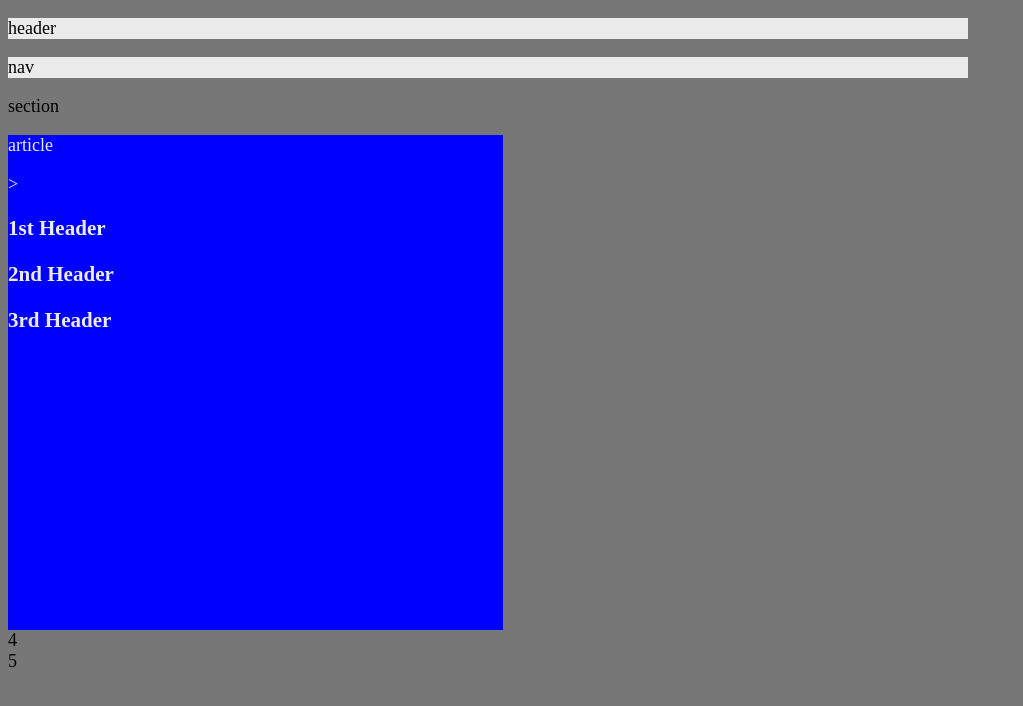
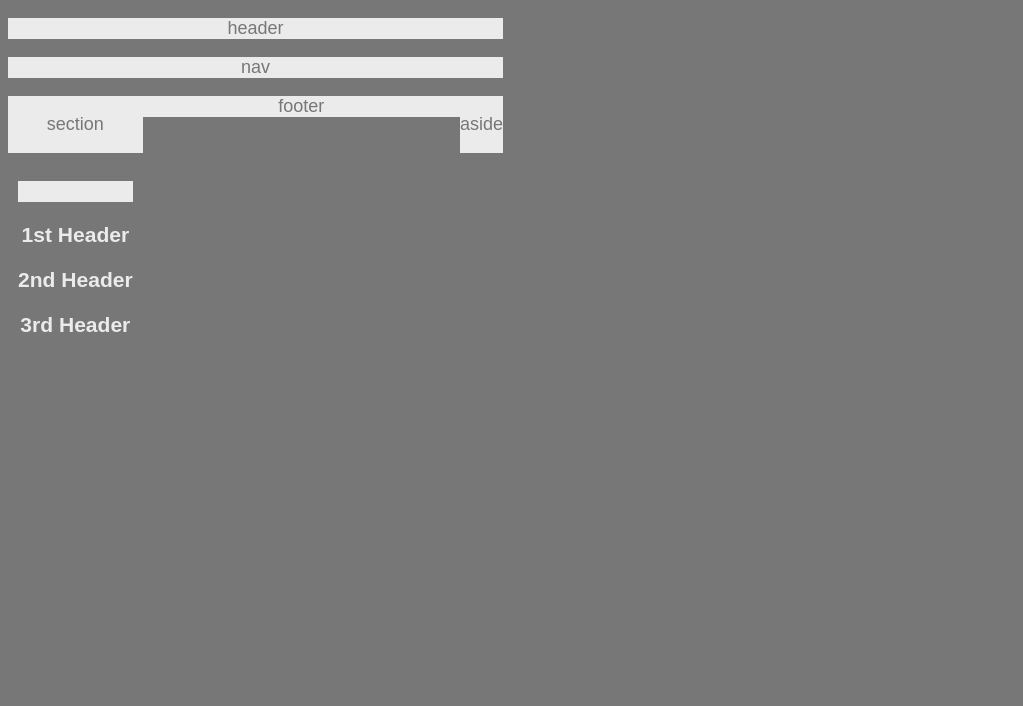
Before and after one commit to EricNg314/HW-Wireframe, a plain HTML site: page index.html in a window 1280 px wide. Shown: the whole page, without its empty margins (0-1023 px from the left). Drawn offline with Linux system fonts and the light colour scheme.

Commit message:
Updated font color, float section left and float aside right.

```diff
--- a/index.html
+++ b/index.html
@@ -5,34 +5,36 @@
     <meta charset="UTF-8">
     <meta name="viewport" content="width=device-width, initial-scale=1.0">
     <meta http-equiv="X-UA-Compatible" content="ie=edge">
-    <title>Document</title>
+    <title>Easier Assignment - Building a Wireframe</title>
     <link rel="stylesheet" href="style.css">
 </head>
 
-<body>
-    <header class="Header">
+<body class="body">
+    <header class="colorLightGrey SectionWidth Center">
         <p>header </p>
     </header>
-    <nav class="Nav">
+    <nav class="colorLightGrey SectionWidth Center">
         <p>nav</p>
     </nav>
-    <header>
-        <section>
+    <header class="SectionWidth Center">
+        <section class="colorLightGrey Center BlockLeft">
             <p>section</p>
-            <article>
-                <p>article</p>>
+            <article class="Article Center">
+                <p class="colorLightGrey">article</p>
                 <h3>1st Header</h3>
                 <h3>2nd Header</h3>
                 <h3>3rd Header</h3>
             </article>
         </section>
-        <aside>
-            4
+        <aside class="colorLightGrey Center BlockRight">
+            <p>aside</p>
         </aside>
     </header>
-    <footer>
-        5
-    </footer>
+
 </body>
 
+    <footer class="colorLightGrey SectionWidth Center">
+        <p>footer</p>
+    </footer>
+
 </html>
--- a/style.css
+++ b/style.css
@@ -1,26 +1,46 @@
-body {
-/*    color: #777; */
-    background: #777;
+.body {
+    color: #777;
+    font-family: 'Arial', 'Helvetica Neue', Helvetica, sans-serif;
+    background-color: #777;
     width: 960px;
     font-size: 18px;
 }
 
-.Header, .Nav, .Section, .Aside, .Footer {
+.colorLightGrey {
     background-color: #ebebeb;
 
 }
 
-Article {
+.BlockLeft {
+    display:block;
+    float: left;
+}
+
+.BlockRight {
+    display:block;
+    float: right;
+}
+
+
+.Article {
     color: #ebebeb;
-/*    background: #777;*/
-    background: blue;
-    height: 495px;
+    padding: 10px;
+    background-color: #777;
+
+}
+
+/*
+h1 p {
+    color: #777;
+    background: #ebebeb;
+
+}
+*/
+
+.SectionWidth {
     width: 495px;
 }
 
-h1 p {
-    color: #777;
-    background: #ebebeb;
-    height: 495px;
-    width: 495px;
+.Center {
+    text-align: center;
 }
```
